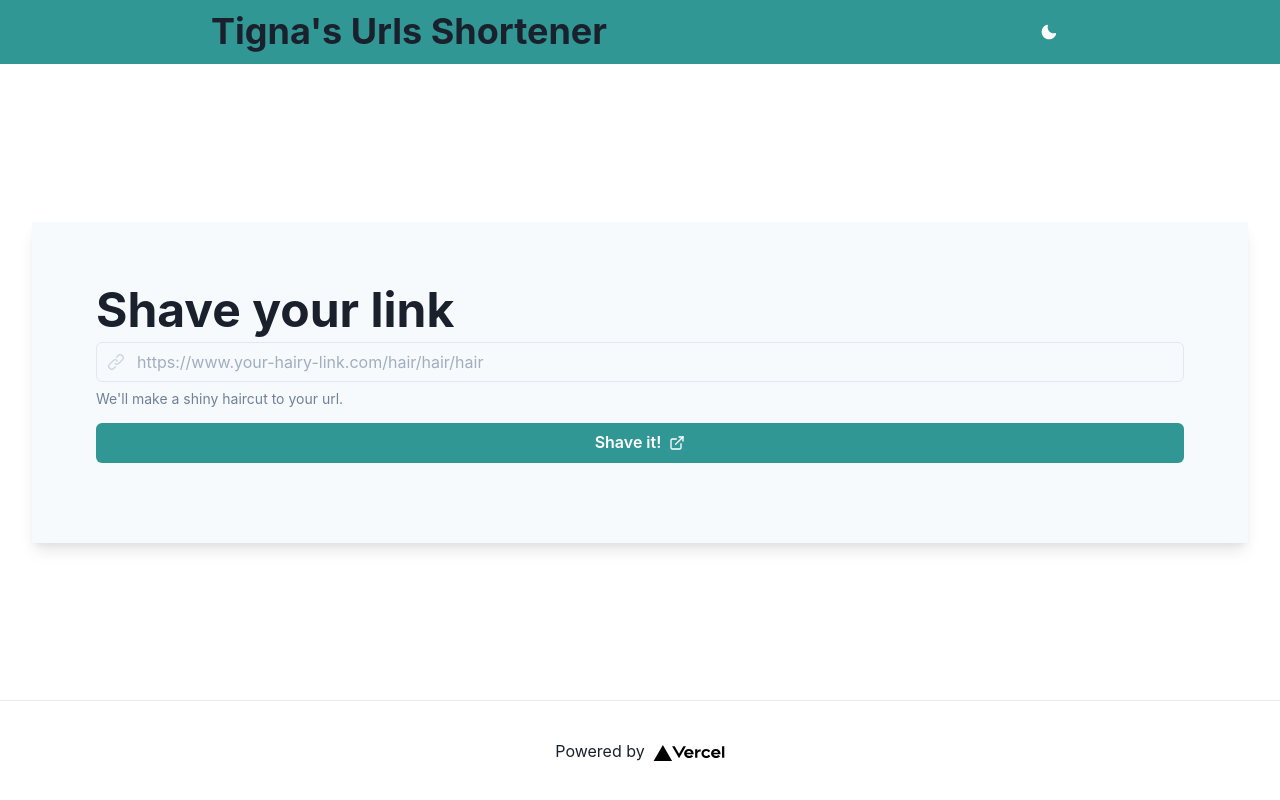
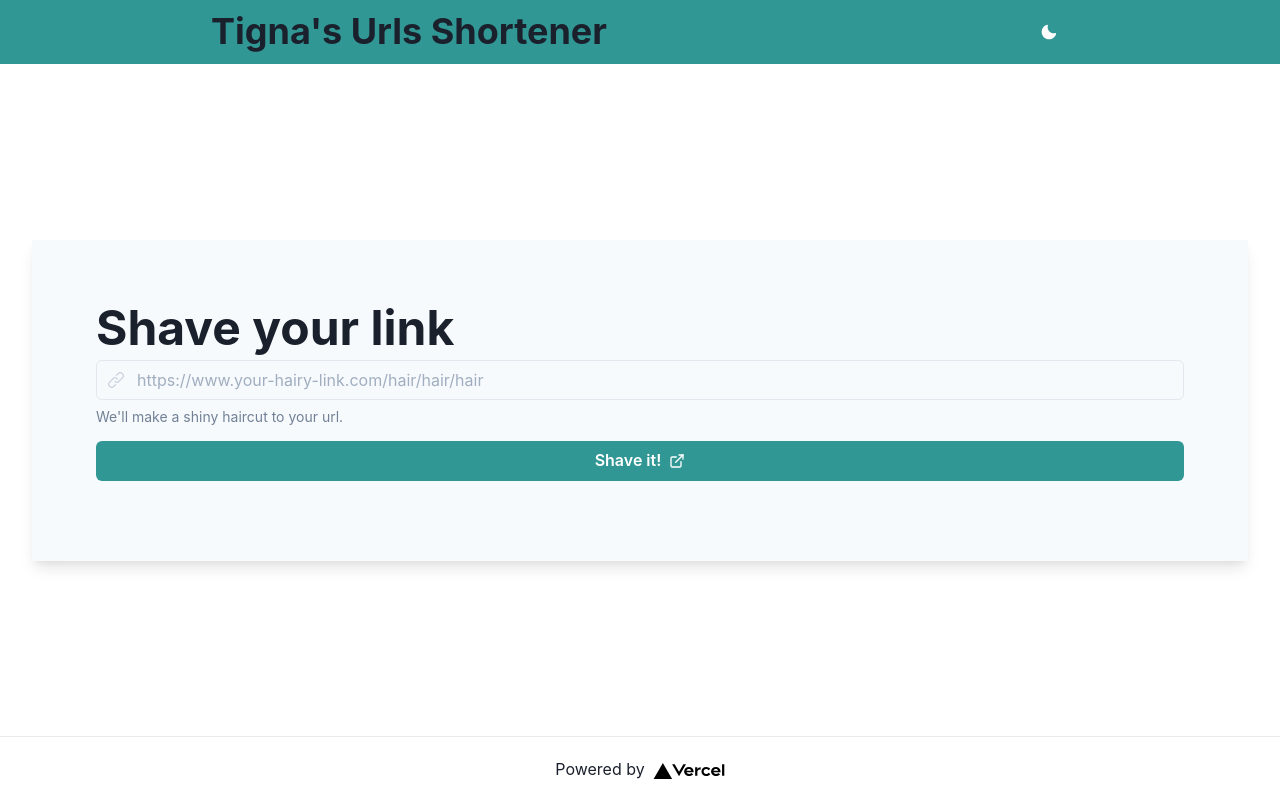
Before and after one commit to aendel/tigna-hair-cut, a Next.js app: page / in a window 1280 px wide. Built offline with nearby package versions, Linux system fonts and the light colour scheme.

Commit message:
fix(ui): Adjust footer height

```diff
--- a/styles/Home.module.css
+++ b/styles/Home.module.css
@@ -19,7 +19,7 @@
 
 .footer {
   width: 100%;
-  height: 100px;
+  height: 8%;
   border-top: 1px solid #eaeaea;
   display: flex;
   justify-content: center;
```
